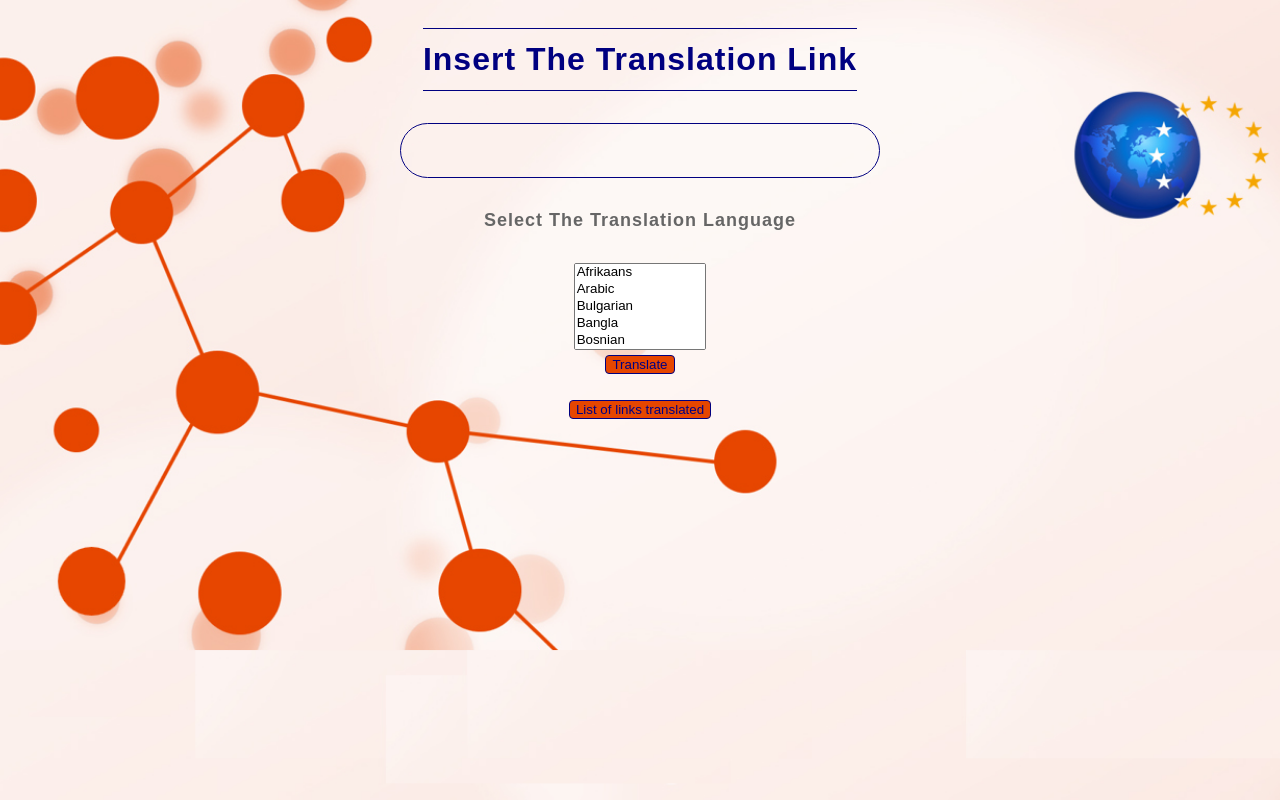
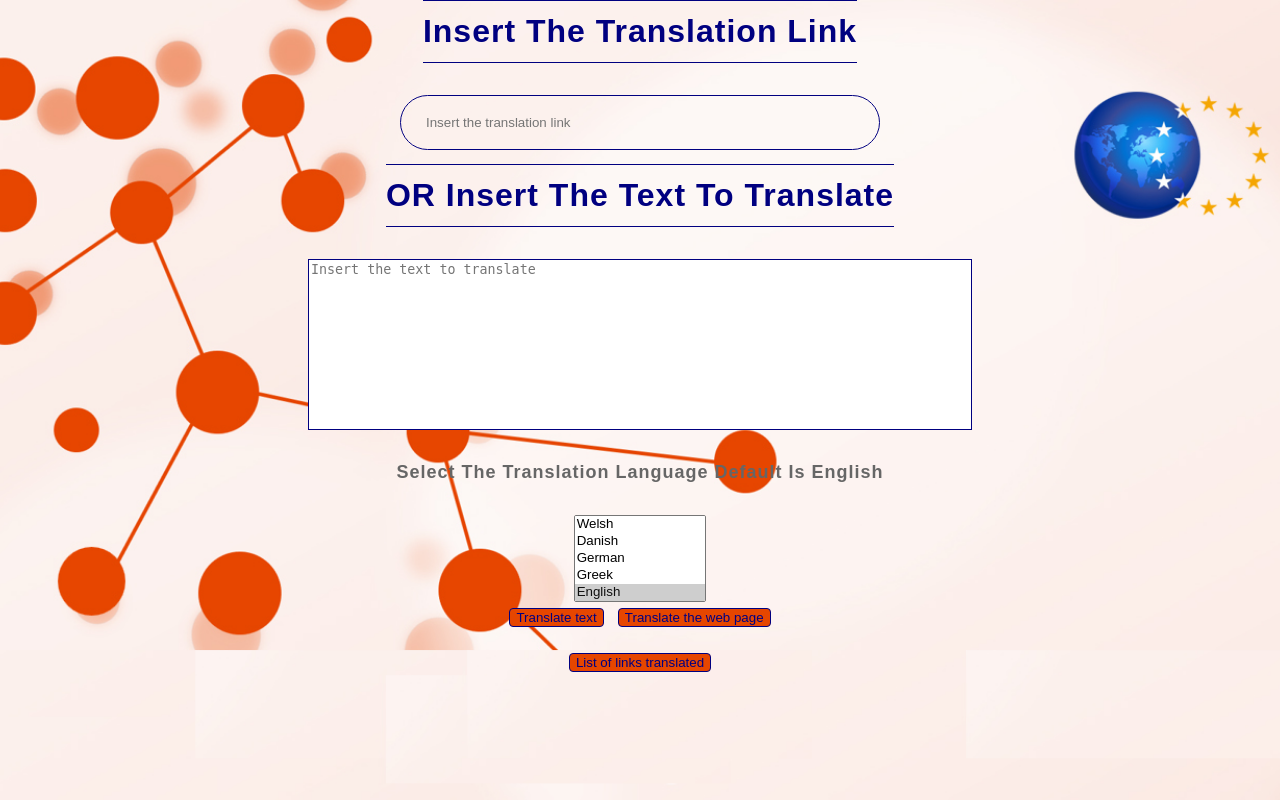
Before and after one commit to ZakZidane/wizataeeastranslator, a PHP site: page /index.php in a window 1280 px wide. Run offline with PHP 8.4, Linux system fonts and the light colour scheme; data comes from the database, SQL or seed files in the repository.

Commit message:
Update accueil.php

```diff
--- a/accueil.php
+++ b/accueil.php
@@ -10,26 +10,36 @@
 	<section id="section-subscribe" class="subscribe-wrap">
 
 					<div class="col-md-10 col-md-offset-1 center section-title">
-						<br><h3>Insert the translation link</h3>
+						<h3>Insert the translation link</h3>
 				<form id="subscription-form" action=pages/traitement.php method=post>
 
-	                    <input  name="link"  class="input-email" />
-						<h5>Select the translation language</h5>
+	                    <input  name="link"  class="input-email" placeholder="Insert the translation link"/>
+
+
+					<h3>OR Insert the text to translate</h3><br>
+					<textarea class=textarea-field name=texteSource  rows=10 cols=80 style='resize: none;' data-role='none' placeholder="Insert the text to translate"></textarea>
+
+					<h5>Select the translation language default is english</h5>
 					<select name=lang size=5>
 						<?php
 						include 'pages/connexion.php';
 									  $r=$pdo->query("select * from langage ");
+
 									  while($row=$r->fetch())
-echo "<option value=".$row['id_langage'].",".$row['code'].",".$row['nom_langage'].">".$row['nom_langage']."</option>";
+						{if($row['code']=="en")
+							echo "<option value=".$row['id_langage'].",".$row['code'].",".$row['nom_langage']." selected>".$row['nom_langage']."</option>";
+							else
+					     echo "<option value=".$row['id_langage'].",".$row['code'].",".$row['nom_langage'].">".$row['nom_langage']."</option>";}
+
 
 						?>
 					</select>
 				<br>
-						<input type="submit"  value=Translate name="btnlink" class="fancy-button button-line button-white large zoom">
-						<br>
+						<input type="submit"  value="Translate text" name="btntext" class="fancy-button button-line button-white large zoom">
+						<input type="submit"  value="Translate the web page"  name="btnlink" class="fancy-button button-line button-white large zoom">
 
 				</form>
-<form id="subscription-form" action=pages/liste.php method=post>
+				<form " action=pages/liste.php method=post>
 
 					<input type="submit"  value="List of links translated" name="btnlist" class="fancy-button button-line button-white large zoom">
 
```
Lines whose indentation alone changed are shown as unchanged.
